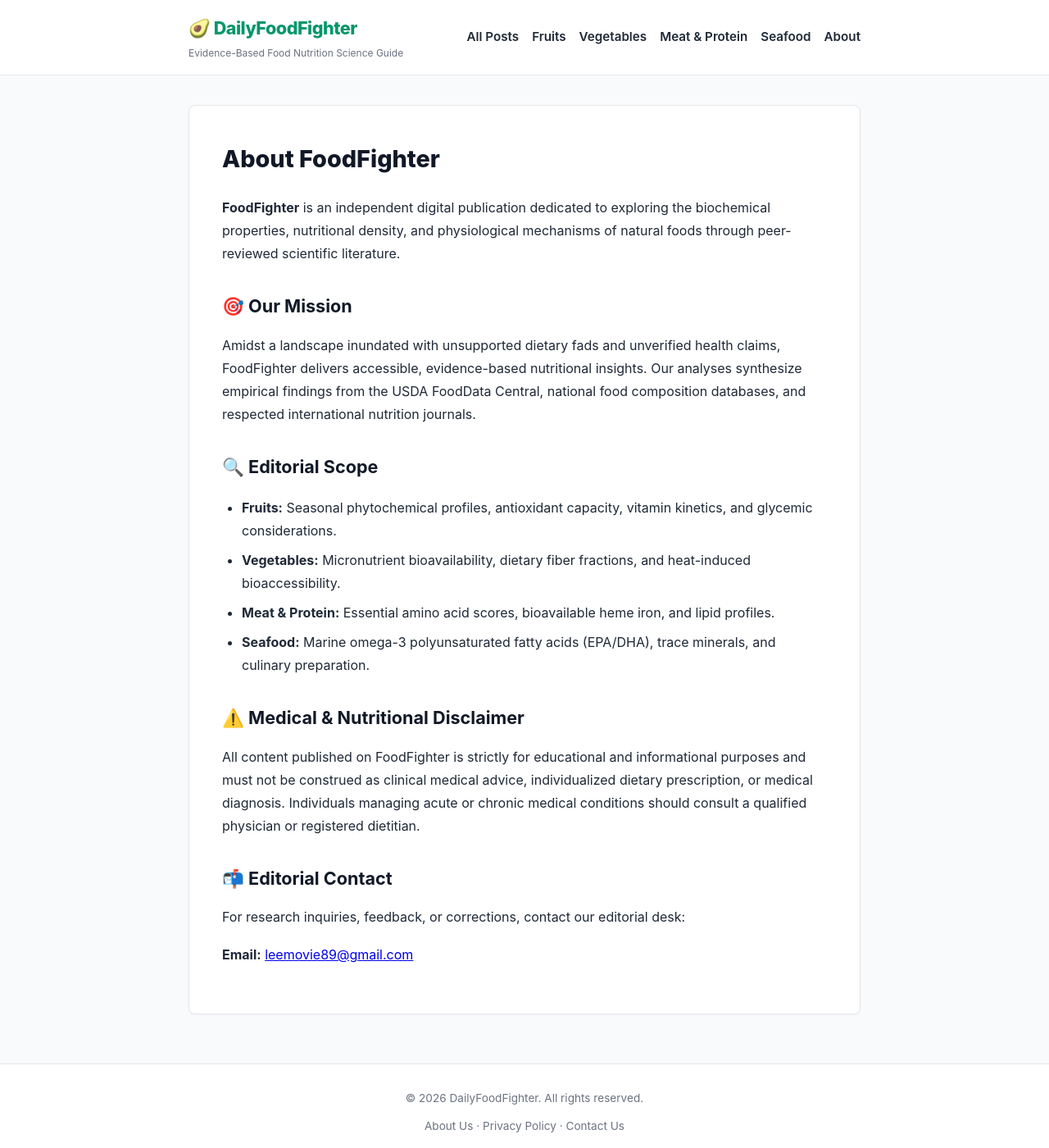
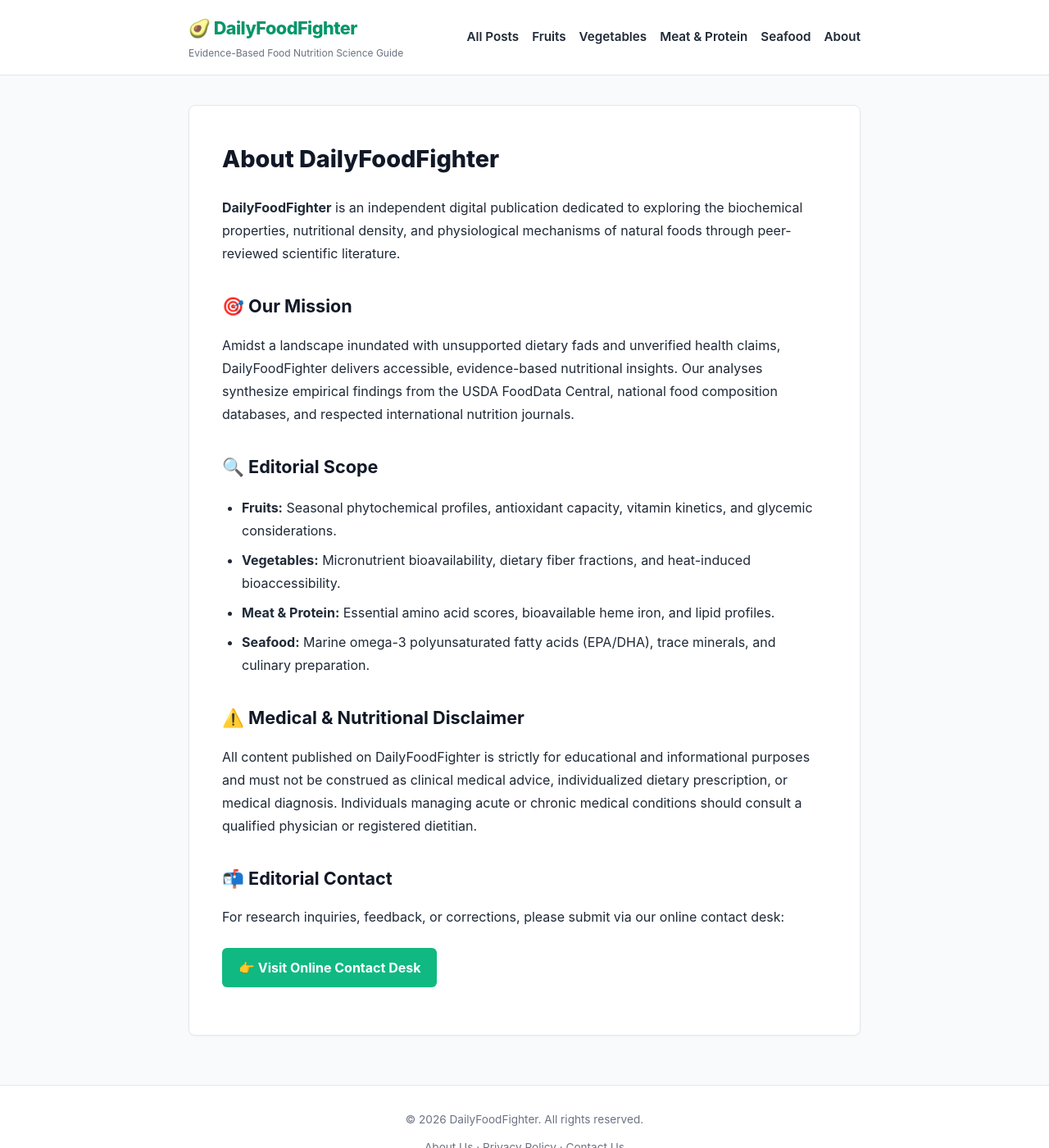
Before and after one commit to heewon-yu/dailyfoodfighter, a Jekyll site: the page built from en/about/index.html, in a window 1280 px wide and 1400 px high. Shown: the whole window at 82% size. Built offline with Jekyll 4.4.1, drawn with Linux system fonts in a browser that asks for light colours.

Commit message:
fix: remove all personal email exposures, use online contact form link, and separate Korean/English post lists

```diff
--- a/en/about/index.html
+++ b/en/about/index.html
@@ -6,13 +6,13 @@ permalink: /en/about/
 ---
 
 <article class="post-article">
-  <h1 style="font-size: 1.8rem; font-weight: 800; margin-bottom: 20px; color: #111827;">About FoodFighter</h1>
+  <h1 style="font-size: 1.8rem; font-weight: 800; margin-bottom: 20px; color: #111827;">About DailyFoodFighter</h1>
 
   <div class="post-content">
-    <p><strong>FoodFighter</strong> is an independent digital publication dedicated to exploring the biochemical properties, nutritional density, and physiological mechanisms of natural foods through peer-reviewed scientific literature.</p>
+    <p><strong>DailyFoodFighter</strong> is an independent digital publication dedicated to exploring the biochemical properties, nutritional density, and physiological mechanisms of natural foods through peer-reviewed scientific literature.</p>
 
     <h2>🎯 Our Mission</h2>
-    <p>Amidst a landscape inundated with unsupported dietary fads and unverified health claims, FoodFighter delivers accessible, evidence-based nutritional insights. Our analyses synthesize empirical findings from the USDA FoodData Central, national food composition databases, and respected international nutrition journals.</p>
+    <p>Amidst a landscape inundated with unsupported dietary fads and unverified health claims, DailyFoodFighter delivers accessible, evidence-based nutritional insights. Our analyses synthesize empirical findings from the USDA FoodData Central, national food composition databases, and respected international nutrition journals.</p>
 
     <h2>🔍 Editorial Scope</h2>
     <ul>
@@ -23,10 +23,10 @@ permalink: /en/about/
     </ul>
 
     <h2>⚠️ Medical & Nutritional Disclaimer</h2>
-    <p>All content published on FoodFighter is strictly for educational and informational purposes and must not be construed as clinical medical advice, individualized dietary prescription, or medical diagnosis. Individuals managing acute or chronic medical conditions should consult a qualified physician or registered dietitian.</p>
+    <p>All content published on DailyFoodFighter is strictly for educational and informational purposes and must not be construed as clinical medical advice, individualized dietary prescription, or medical diagnosis. Individuals managing acute or chronic medical conditions should consult a qualified physician or registered dietitian.</p>
 
     <h2>📬 Editorial Contact</h2>
-    <p>For research inquiries, feedback, or corrections, contact our editorial desk:</p>
-    <p><strong>Email:</strong> <a href="mailto:leemovie89@gmail.com">leemovie89@gmail.com</a></p>
+    <p>For research inquiries, feedback, or corrections, please submit via our online contact desk:</p>
+    <p><a href="{{ '/contact/' | relative_url }}" style="display: inline-block; background: #10b981; color: #fff; padding: 10px 20px; border-radius: 6px; text-decoration: none; font-weight: 700; margin-top: 6px;">👉 Visit Online Contact Desk</a></p>
   </div>
 </article>
--- a/index.html
+++ b/index.html
@@ -9,7 +9,8 @@ title: "홈"
 </div>
 
 <div class="post-list">
-  {% for post in site.posts %}
+  {% assign ko_posts = site.posts | where: "lang", "ko" %}
+  {% for post in ko_posts %}
   <a href="{{ post.url | relative_url }}" class="post-card">
     <div class="post-card-footer" style="margin-bottom: 8px;">
       <span style="color: #10b981; font-weight: 600;">{{ post.category | default: post.categories | first }}</span>
```
Also changed, not shown: about/index.html (+6 -6 lines), en/privacy/index.html (+4 -4 lines), privacy/index.html (+4 -4 lines), README.md.
